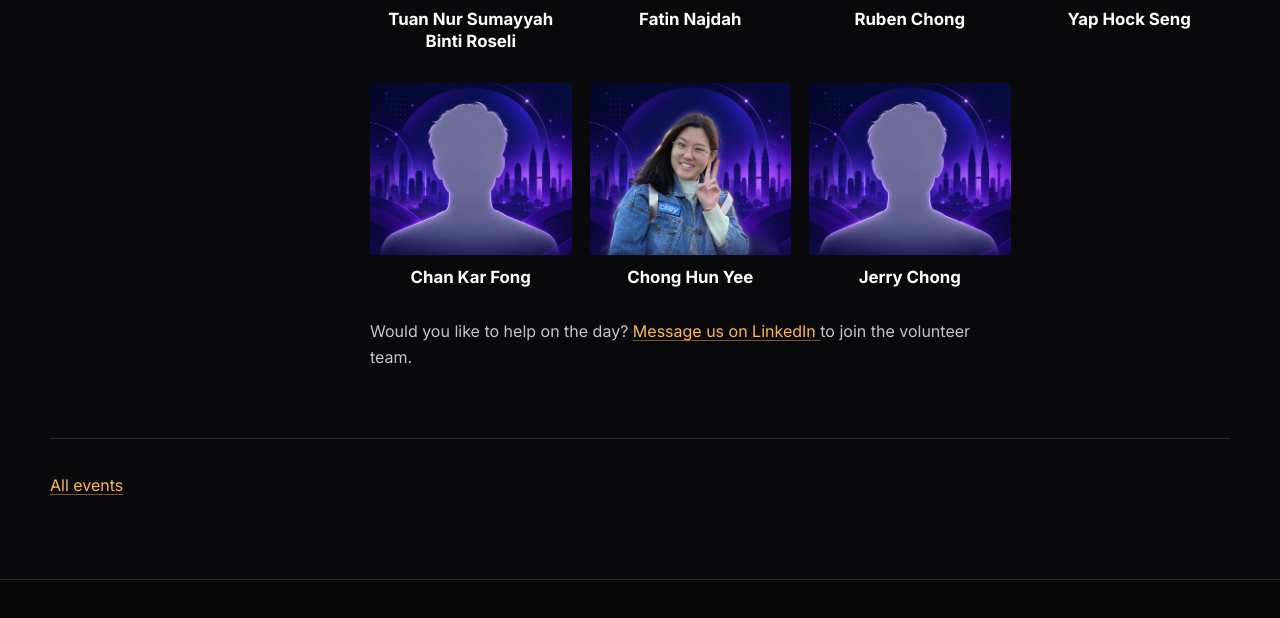
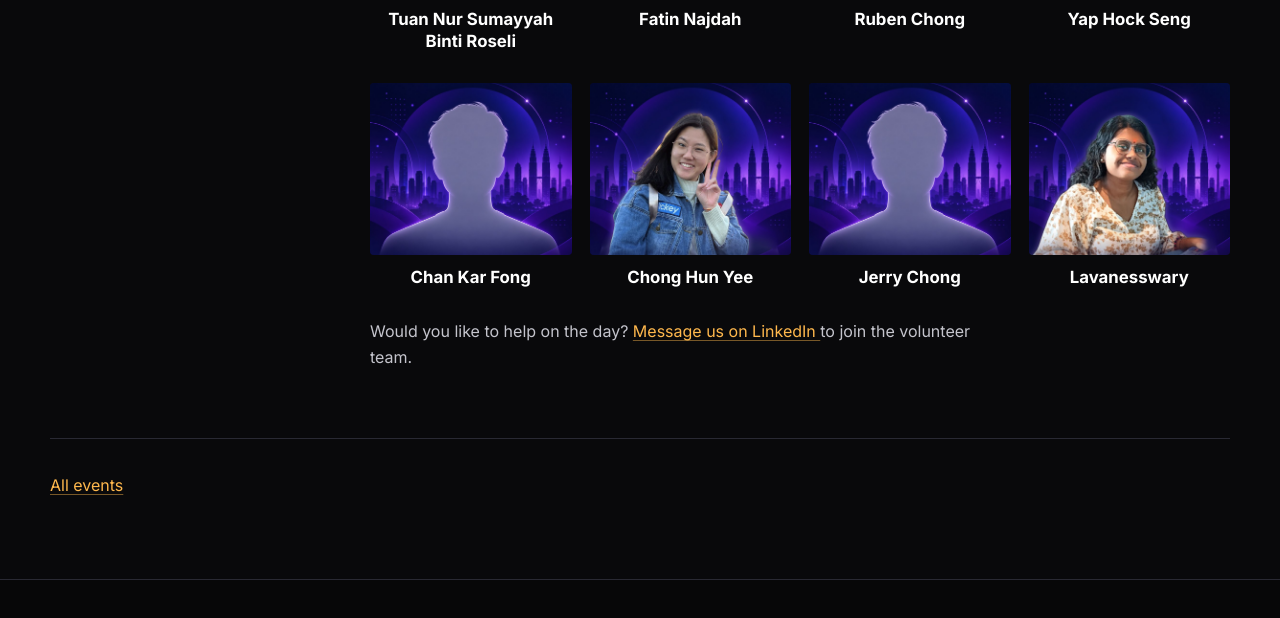
Before and after one commit to awsugaimlkl/website, an Astro site: page /events/community-day-2026 in a window 1280 px wide. Shown: the part 6153-6771 px from the top of the page. Built offline with nearby package versions, Linux system fonts and the light colour scheme; Astro itself is replaced by a stand-in of ours.

Commit message:
Add Lavanesswary to the Community Day volunteers

```diff
--- a/src/pages/events/community-day-2026.md
+++ b/src/pages/events/community-day-2026.md
@@ -156,6 +156,8 @@ volunteers:
     photo: "chong-hun-yee"
   - name: "Jerry Chong"
     photo: "jerry-chong"
+  - name: "Lavanesswary"
+    photo: "lavanesswary"
 
 venueNote: "The building and room will be confirmed closer to the event."
 gettingThere:
```
Also changed, not shown: src/assets/volunteers/lavanesswary.jpg (added).
